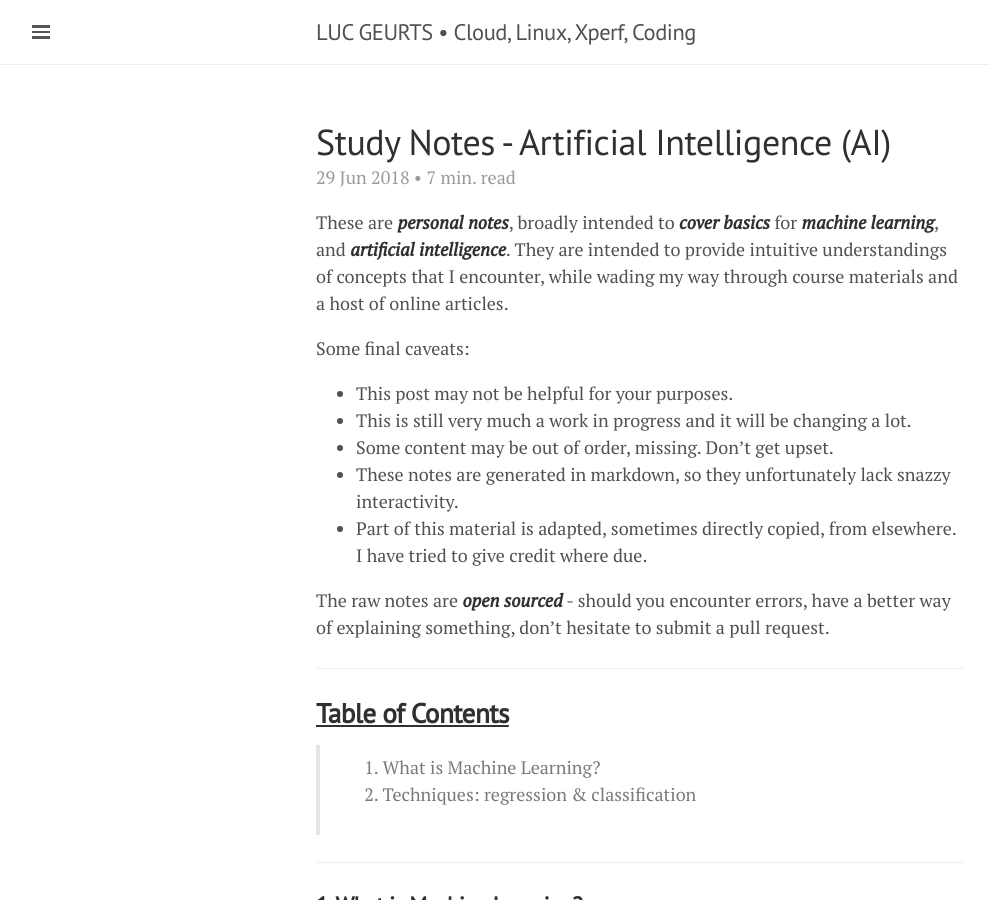
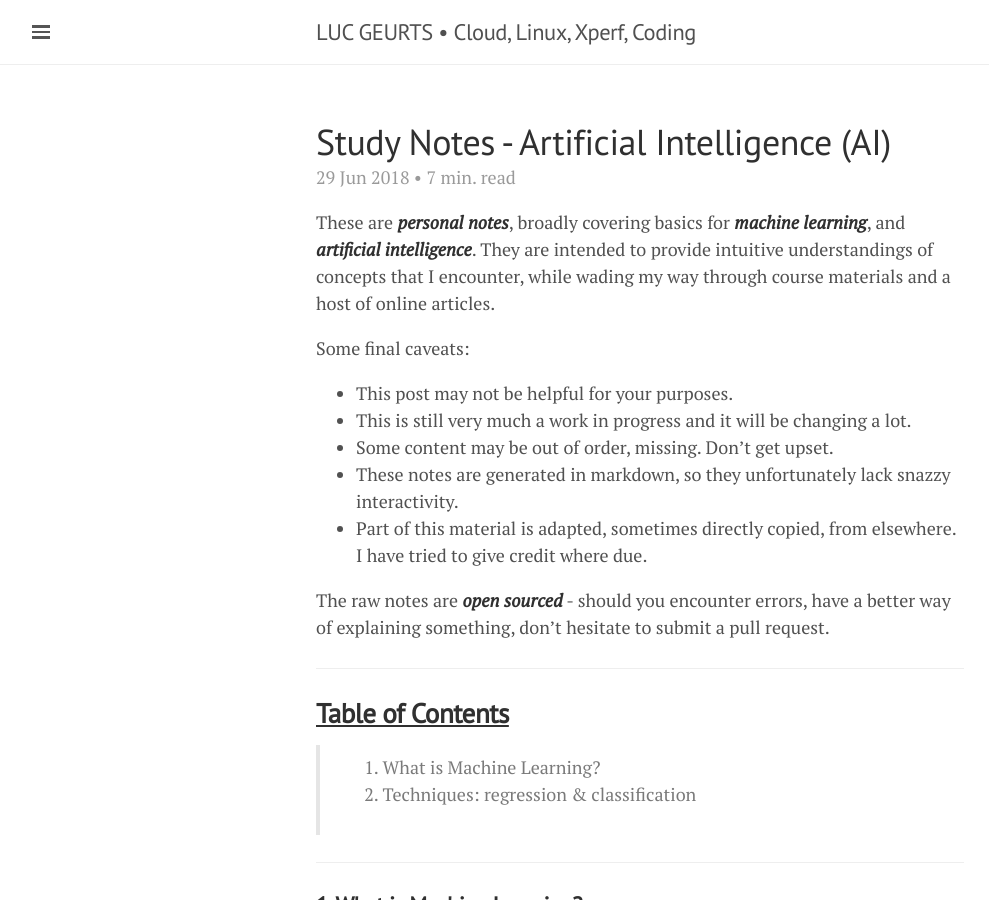
Before and after one commit to lgeurts/lgeurts.github.io, a Jekyll site: the page built from _posts/2018-06-29-artificial-intelligence-basics.md, in a window 1280 px wide and 900 px high. Shown: the whole window, without its empty margins (0-989 px from the left). Built offline with Jekyll 4.4.1, drawn with Linux system fonts in a browser that asks for light colours; nearby versions of some CDN libraries.

Commit message:
Update 2018-06-29-artificial-intelligence-basics.md

```diff
--- a/_posts/2018-06-29-artificial-intelligence-basics.md
+++ b/_posts/2018-06-29-artificial-intelligence-basics.md
@@ -7,7 +7,7 @@ category: Education & Training
 tags: [ Artificial Intelligence ]
 ---
 
-These are ***personal notes***, broadly intended to ***cover basics*** for ***machine learning***, and ***artificial intelligence***.
+These are ***personal notes***, broadly covering basics for ***machine learning***, and ***artificial intelligence***.
 They are intended to provide intuitive understandings of concepts that I encounter, while wading my way through course materials and a host of online articles.
 
 Some final caveats:
```
